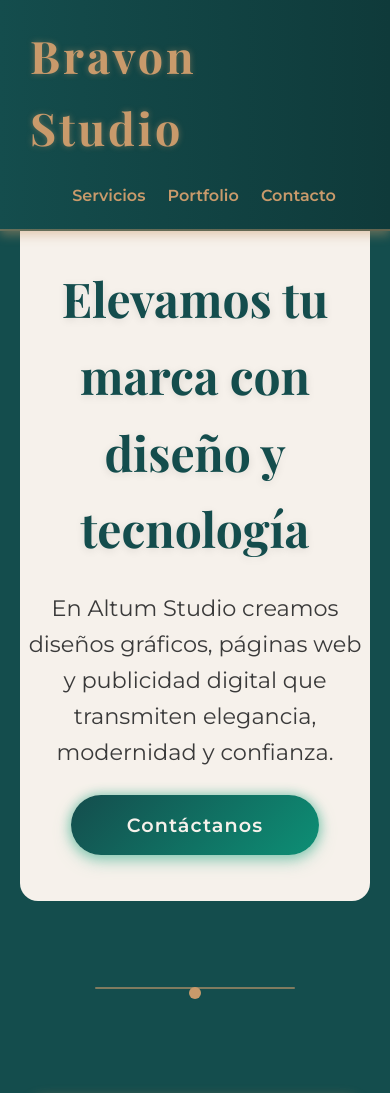
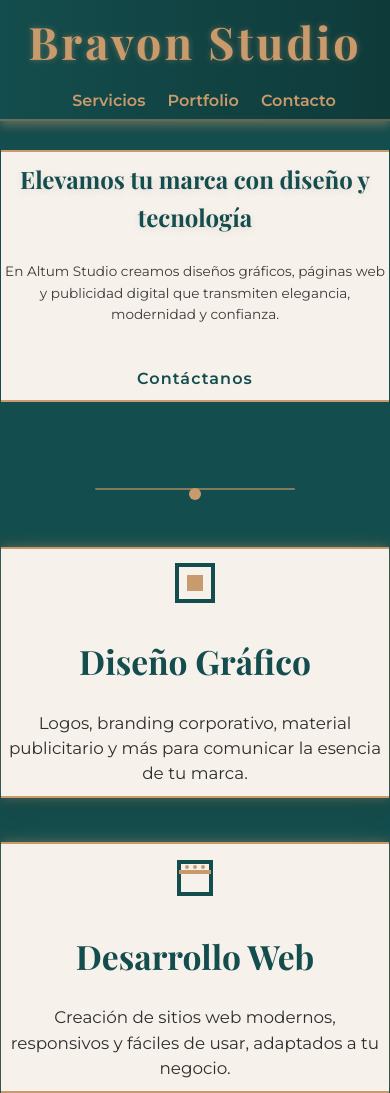
Before and after one commit to adrianch99/bravon-studio, a plain HTML site: page index.html in a window 390 px wide. Shown: the top 1093 px of the page. Drawn offline with nearby package versions, Linux system fonts and the light colour scheme.

Commit message:
ajustes para responsivo

```diff
--- a/index.html
+++ b/index.html
@@ -3,7 +3,7 @@
 
 <head>
     <meta charset="UTF-8" />
-    <meta name="viewport" content="width=device-width, initial-scale=1" />
+    <meta name="viewport" content="width=device-width, initial-scale=1.0" />
     <title>Altum Studio - Diseño Gráfico & Web Premium</title>
     <link rel="stylesheet" href="styles.css">
     <link href="https://fonts.googleapis.com/css2?family=Montserrat:wght@400;600&family=Playfair+Display:wght@700&display=swap" rel="stylesheet" />
@@ -24,7 +24,7 @@
             <h1>Elevamos tu marca con diseño y tecnología</h1>
             <p>En Altum Studio creamos diseños gráficos, páginas web y publicidad digital que transmiten elegancia,
                 modernidad y confianza.</p>
-            <a href="#contacto" class="btn">Contáctanos</a>
+            <a href="#contacto" class="btnHero">Contáctanos</a>
 
         </section>
 
--- a/styles.css
+++ b/styles.css
@@ -89,6 +89,7 @@ main {
     color: var(--verde-azulado);
     border-radius: 18px;
     margin-top: 200px;
+    border: 2px solid var(--dorado-calido);
 }
 
 .hero h1 {
@@ -126,6 +127,15 @@ main {
     width: 100%;
 }
 
+.btnHero {
+    color: var(--verde-azulado);
+    font-size: 2.5rem;
+    font-weight: 700;
+    cursor: pointer;
+    letter-spacing: 1.1px;
+    text-decoration: none;
+}
+
 .btn:hover {
     background: linear-gradient(135deg, var(--dorado-calido), #b78745);
     color: var(--verde-azulado);
@@ -140,7 +150,6 @@ section.servicios {
     display: flex;
     flex-wrap: wrap;
     justify-content: space-between;
-
 }
 
 .card {
@@ -209,6 +218,8 @@ footer {
     padding: 40px 10px;
     position: relative;
     border-radius: 20px;
+    border: 2px solid var(--dorado-calido);
+
 }
 
 .contacto h2 {
@@ -282,17 +293,81 @@ footer {
         margin: 60px auto;
         padding: 0 20px;
     }
+
 }
 
 
 @media (max-width: 480px) {
     header {
         flex-direction: column;
-        gap: 20px;
-        padding: 20px 30px;
+        gap: 10px;
+        padding: 6px 1px;
     }
 
     nav {
         text-align: center;
     }
+
+    main {
+        padding: 0 1px;
+        margin: 6px auto;
+    }
+
+    .hero {
+        padding: 8px 0;
+        border-radius: 0;
+        margin-top: 150px;
+        border-right: none;
+        border-left: none;
+    }
+
+    .hero h1 {
+        font-size: 1.5rem;
+    }
+
+    .hero p {
+        font-size: 0.85rem;
+        padding: 0 1px;
+    }
+
+    .btn{
+        font-size: 0.95rem;
+        padding: 10px 6px;
+        margin-bottom: 20px;
+    }
+
+    .btnHero {
+        font-size: 1rem;
+    }
+
+    .card {
+        width: 100%;
+        min-width: unset;
+        max-width: 100%;
+        margin-bottom: 10px;
+        padding: 10px 2px;
+        border-radius: 0;
+        border-left: none;
+        border-right: none;
+        margin-bottom: 40px;
+    }
+
+    section.servicios {
+        margin-top: 12px;
+        gap: 4px;
+    }
+
+    .contacto {
+        margin-top: 12px;
+        padding: 6px 1px;
+        border-radius: 8px;
+    }
+
+    .contacto h2 {
+        font-size: 2rem;
+    }
+
+    .formulario-contacto {
+        padding: 0;
+    }
 }
```
